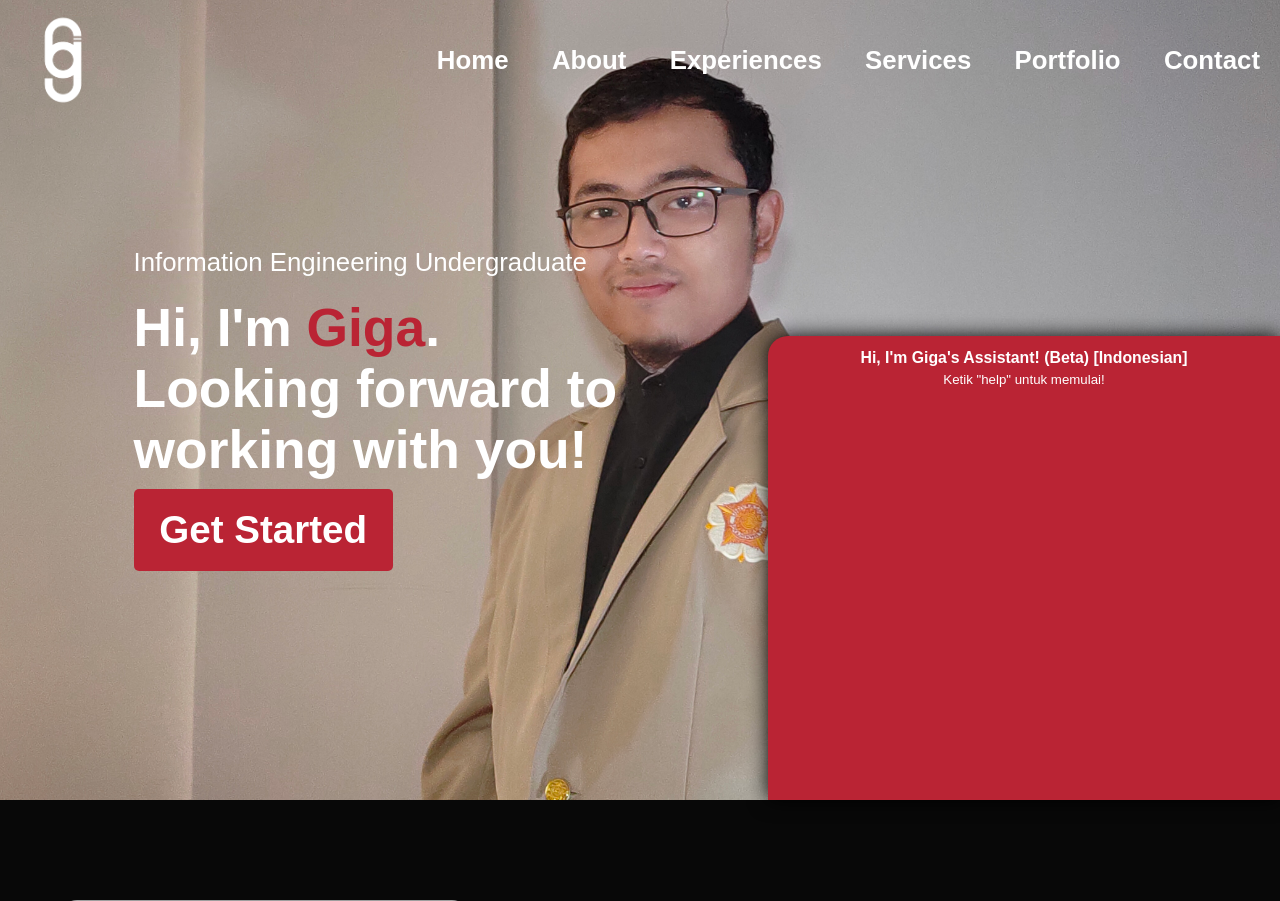
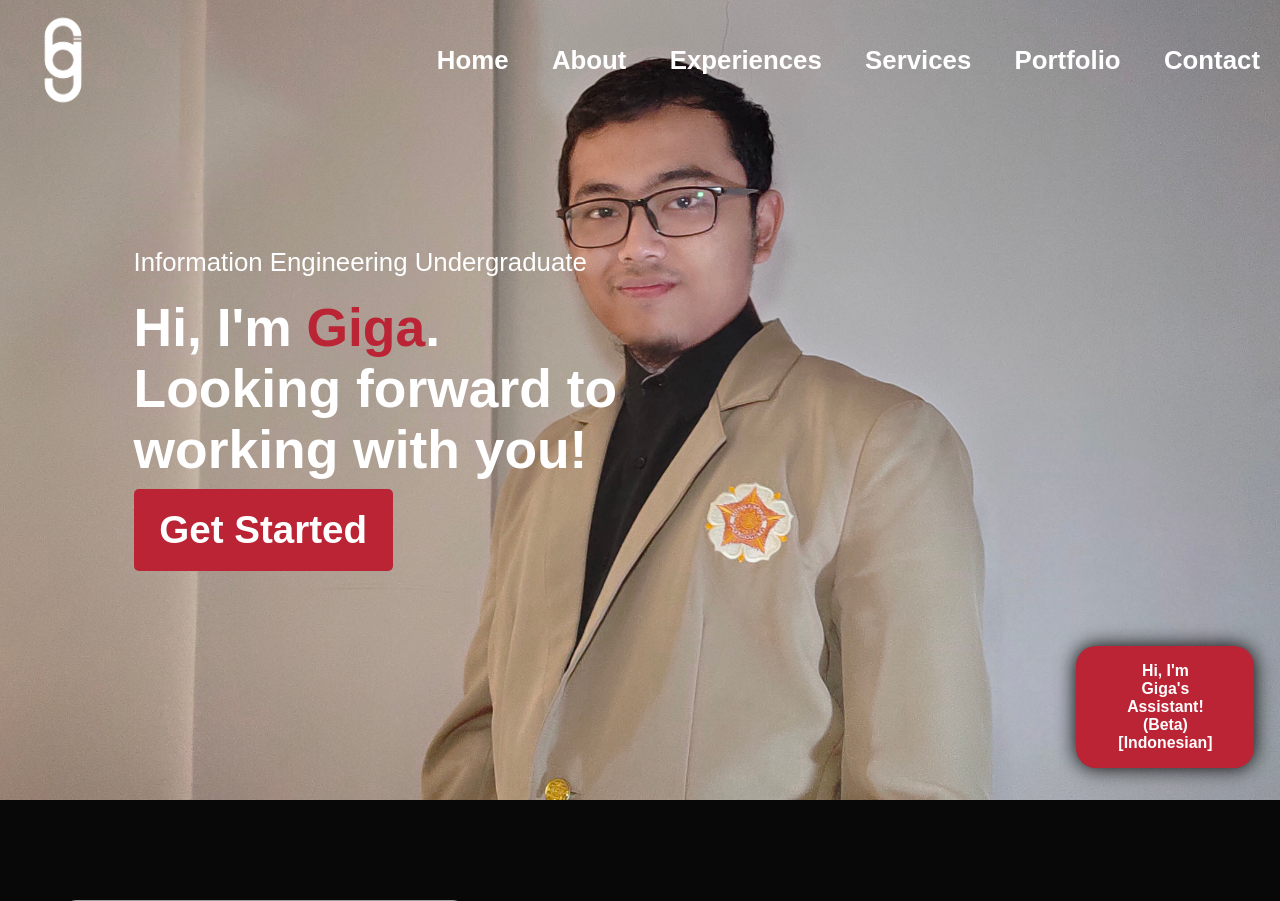
Before and after one commit to gigahidjrikaaa/gigahidjrikaaa.github.io, a PHP site: page / in a window 1280 px wide. Shown: the top 901 px of the page. Run offline with PHP 8.4, Linux system fonts and the light colour scheme; some libraries are stand-ins or nearby versions; grey boxes are pictures that could not be loaded.

Commit message:
Assistant starts minimized

```diff
--- a/index.html
+++ b/index.html
@@ -126,7 +126,7 @@
     </div>
 
     <!-- Chatbot -->
-    <div id="chatbot-container">
+    <div id="chatbot-container" class="minimized">
         <div id="chatbot-header">
             <h1>Hi, I'm Giga's Assistant! (Beta) [Indonesian]</h1>
             <p>Ketik "help" untuk memulai!</p>
--- a/style.css
+++ b/style.css
@@ -89,15 +89,15 @@ html {
 #chatbot-container.minimized {
     bottom: 4vh;
     right: 2vw;
-    width: calc(50px + 5vw);
-    height: calc(15px);
-    border-radius: 10%;
+    width: calc(50px + 10vw);
+    height: calc(50px + 1vh);
+    border-radius: 20px;
     transition: 0.5s;
     user-select: none;
 }
 
 #chatbot-container.minimized h1 {
-    font-size: calc(15px);
+    font-size: calc(12px + 0.3vw);
       /* center  */
     position: absolute;
     top: 50%;
```
